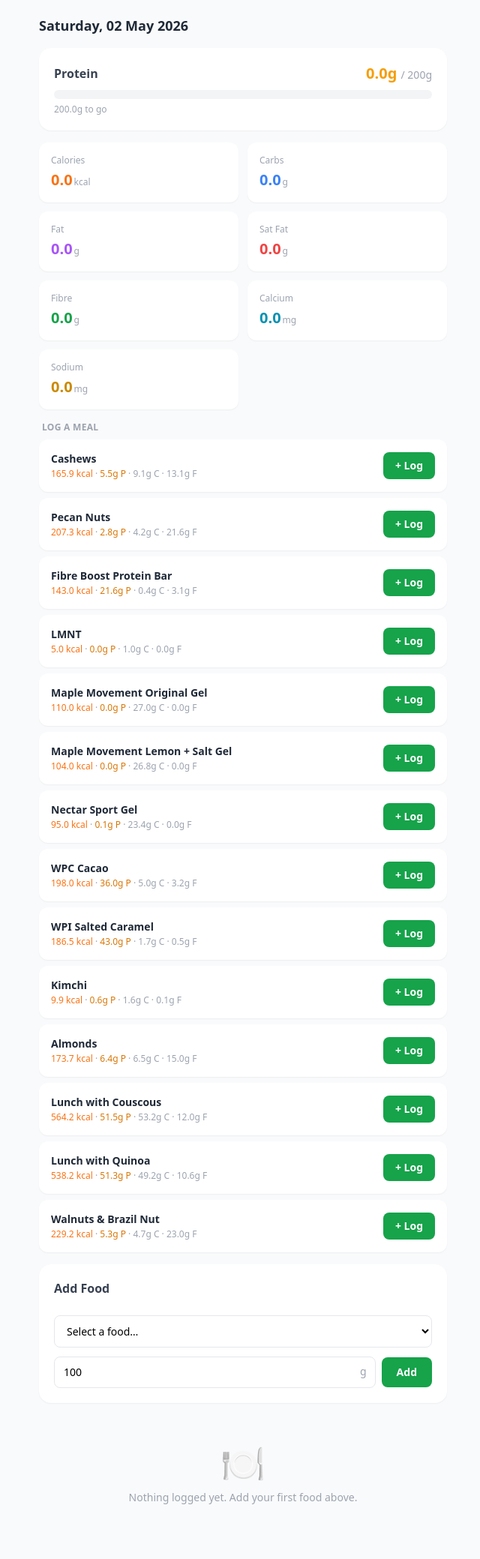
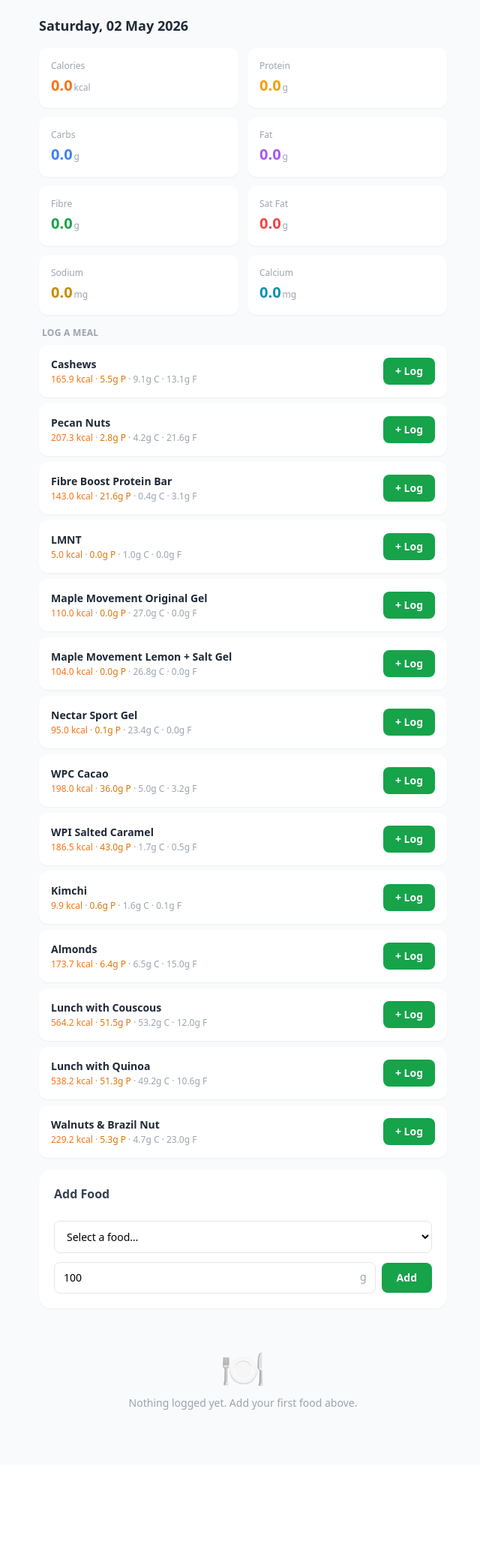
Before and after one commit to drnathanschaefer/nutrition-tracker, a FastAPI app: page / in a window 1280 px wide. Shown: the part 49-2128 px from the top of the page at 75% size, without its empty margins (316-956 px from the left). After the commit the page ends 1929 px from the top, so only its background shows below. Run offline with FastAPI, Linux system fonts and the light colour scheme; data comes from the database, SQL or seed files in the repository; data that the repository does not hold is empty; some libraries are stand-ins or nearby versions.

Commit message:
Reorganise nutrient grid, remove protein progress bar

```diff
--- a/templates/index.html
+++ b/templates/index.html
@@ -5,40 +5,17 @@
   <h1 class="text-lg font-bold text-gray-800">{{ today_fmt }}</h1>
 </div>
 
-<!-- Protein progress bar -->
-{% set raw_pct = ((totals.protein / protein_target) * 100) | int %}
-{% set pct = raw_pct if raw_pct <= 100 else 100 %}
-<div class="bg-white rounded-2xl shadow-sm p-5 mb-4">
-  <div class="flex items-center justify-between mb-2">
-    <span class="font-semibold text-gray-700">Protein</span>
-    <span class="text-xl font-bold {% if totals.protein >= protein_target %}text-green-600{% else %}text-amber-500{% endif %}">
-      {{ totals.protein }}g
-      <span class="text-sm font-normal text-gray-400">/ {{ protein_target }}g</span>
-    </span>
-  </div>
-  <div class="w-full bg-gray-100 rounded-full h-3">
-    <div class="h-3 rounded-full transition-all duration-300 {% if pct >= 100 %}bg-green-500{% else %}bg-amber-400{% endif %}"
-         style="width: {{ pct }}%"></div>
-  </div>
-  <p class="text-xs text-gray-400 mt-1.5">
-    {% if totals.protein >= protein_target %}
-      ✓ Target reached
-    {% else %}
-      {{ protein_target - totals.protein | round(1) }}g to go
-    {% endif %}
-  </p>
-</div>
-
 <!-- Nutrient grid -->
 <div class="grid grid-cols-2 gap-3 mb-4">
   {% for label, value, unit, colour in [
       ('Calories',   totals.calories, 'kcal', 'text-orange-500'),
+      ('Protein',    totals.protein,  'g',    'text-amber-500'),
       ('Carbs',      totals.carbs,    'g',    'text-blue-500'),
       ('Fat',        totals.fat,      'g',    'text-purple-500'),
+      ('Fibre',      totals.fibre,    'g',    'text-green-600'),
       ('Sat Fat',    totals.sat_fat,  'g',    'text-red-500'),
-      ('Fibre',      totals.fibre,    'g',    'text-green-600'),
+      ('Sodium',     totals.sodium,   'mg',   'text-yellow-600'),
       ('Calcium',    totals.calcium,  'mg',   'text-cyan-600'),
-      ('Sodium',     totals.sodium,   'mg',   'text-yellow-600'),
   ] %}
   <div class="bg-white rounded-xl shadow-sm p-4">
     <p class="text-xs text-gray-400 mb-1">{{ label }}</p>
```
